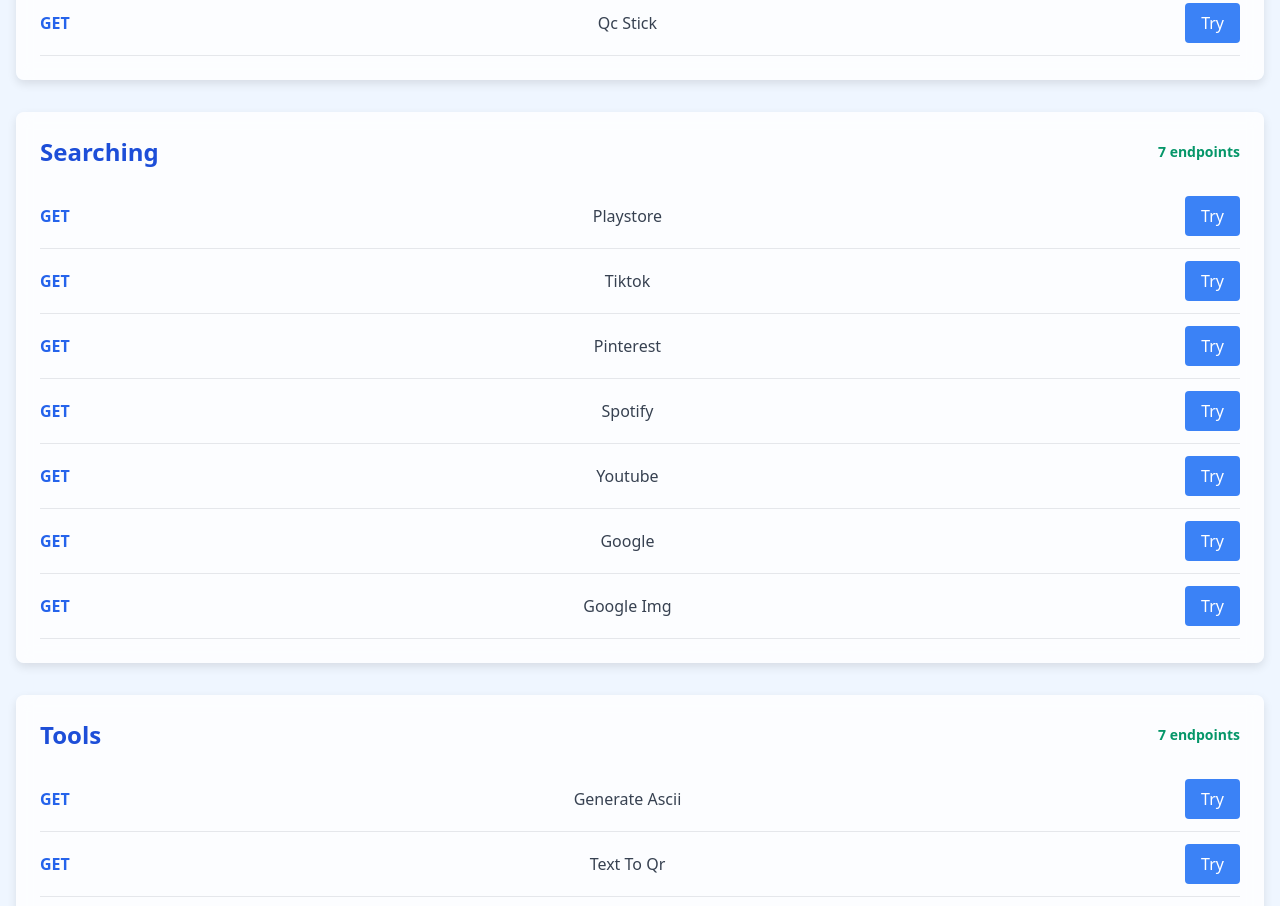
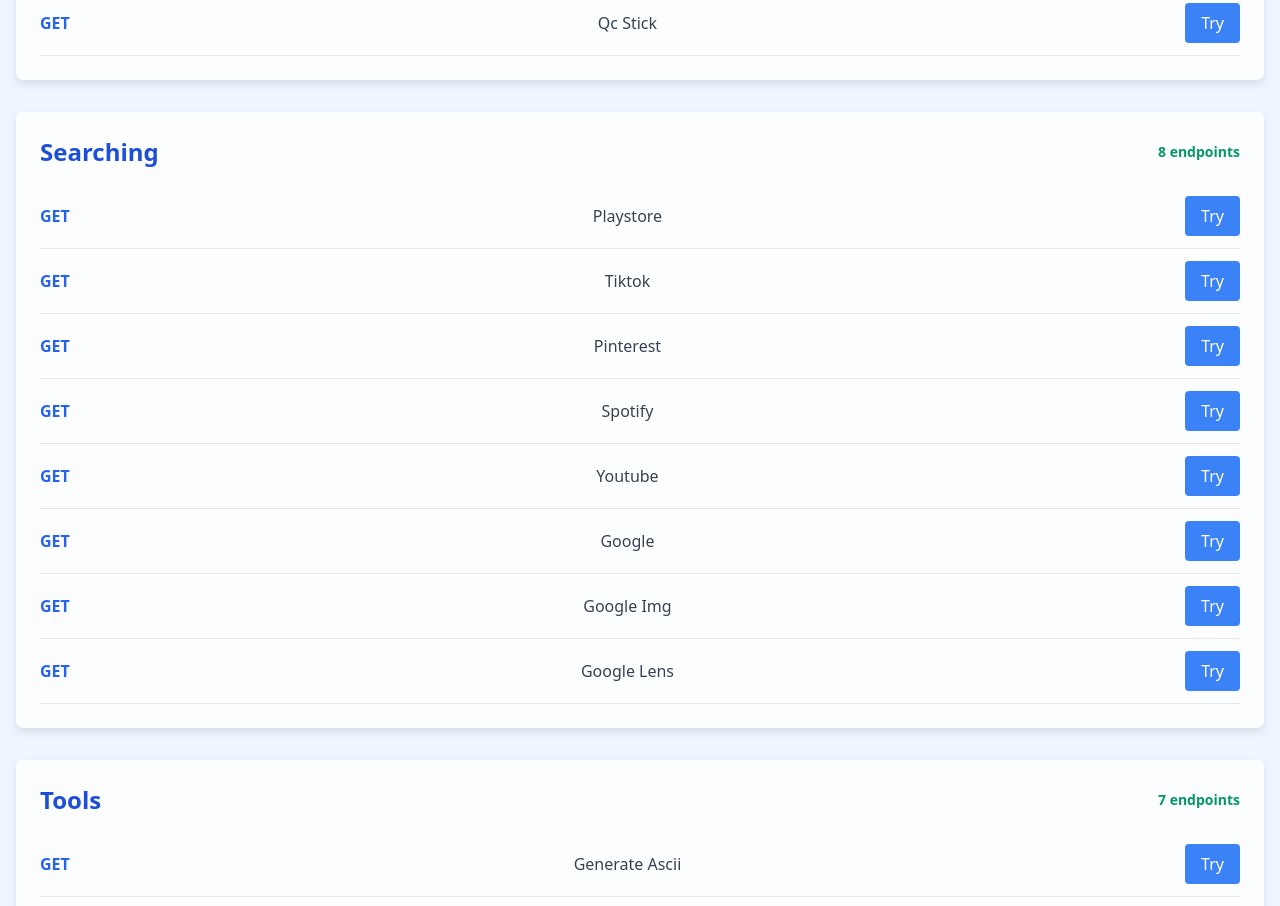
Before and after one commit to goodboys21/jasainstall-bagus, a website: page index.html in a window 1280 px wide. Shown: the part 1833-2739 px from the top of the page. Drawn offline with nearby package versions, Linux system fonts and the light colour scheme.

Commit message:
Update index.html

```diff
--- a/index.html
+++ b/index.html
@@ -252,7 +252,7 @@
         <div class="box mt-8">
             <div class="flex justify-between items-center mb-4">
                 <h2 class="text-2xl font-semibold text-blue-700">Searching</h2>
-                <span class="text-green-600 text-sm font-semibold">7 endpoints</span>
+                <span class="text-green-600 text-sm font-semibold">8 endpoints</span>
             </div>
             <ul>
                 <li class="flex justify-between items-center py-3 border-b">
@@ -303,6 +303,13 @@
                     <span class="text-blue-600 font-semibold">GET</span>
                     <span class="text-gray-700">Google Img</span>
                     <a href="https://apii.baguss.web.id/search/gimage?apikey=bagus&q=bagusxixepen" class="bg-blue-500 hover:bg-blue-600 text-white py-2 px-4 rounded transition">
+                        Try
+                    </a>
+                </li>
+                <li class="flex justify-between items-center py-3 border-b">
+                    <span class="text-blue-600 font-semibold">GET</span>
+                    <span class="text-gray-700">Google Lens</span>
+                    <a href="https://apii.baguss.web.id/search/glens?apikey=bagus&url=https://cloudgood.web.id/file/o2QpimR.jpg" class="bg-blue-500 hover:bg-blue-600 text-white py-2 px-4 rounded transition">
                         Try
                     </a>
                 </li>
```
